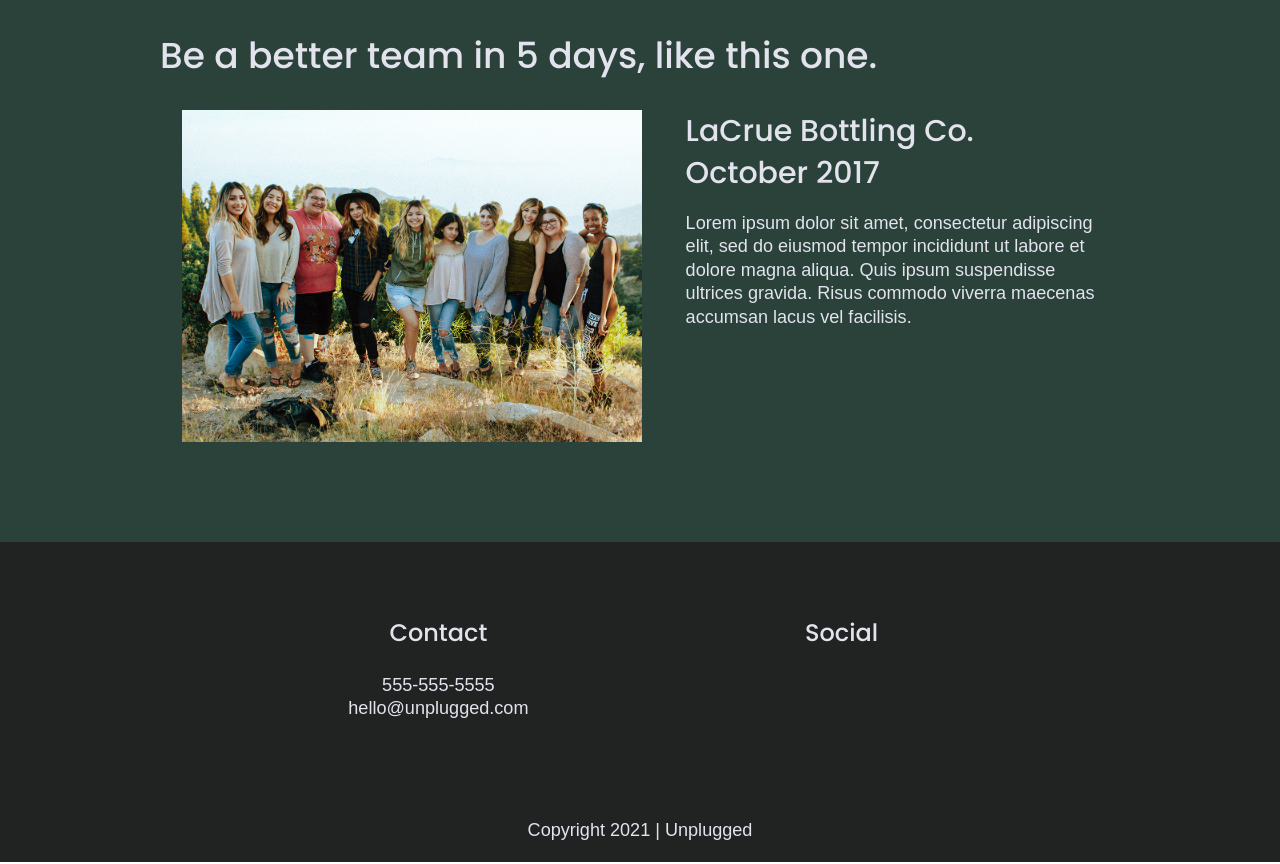
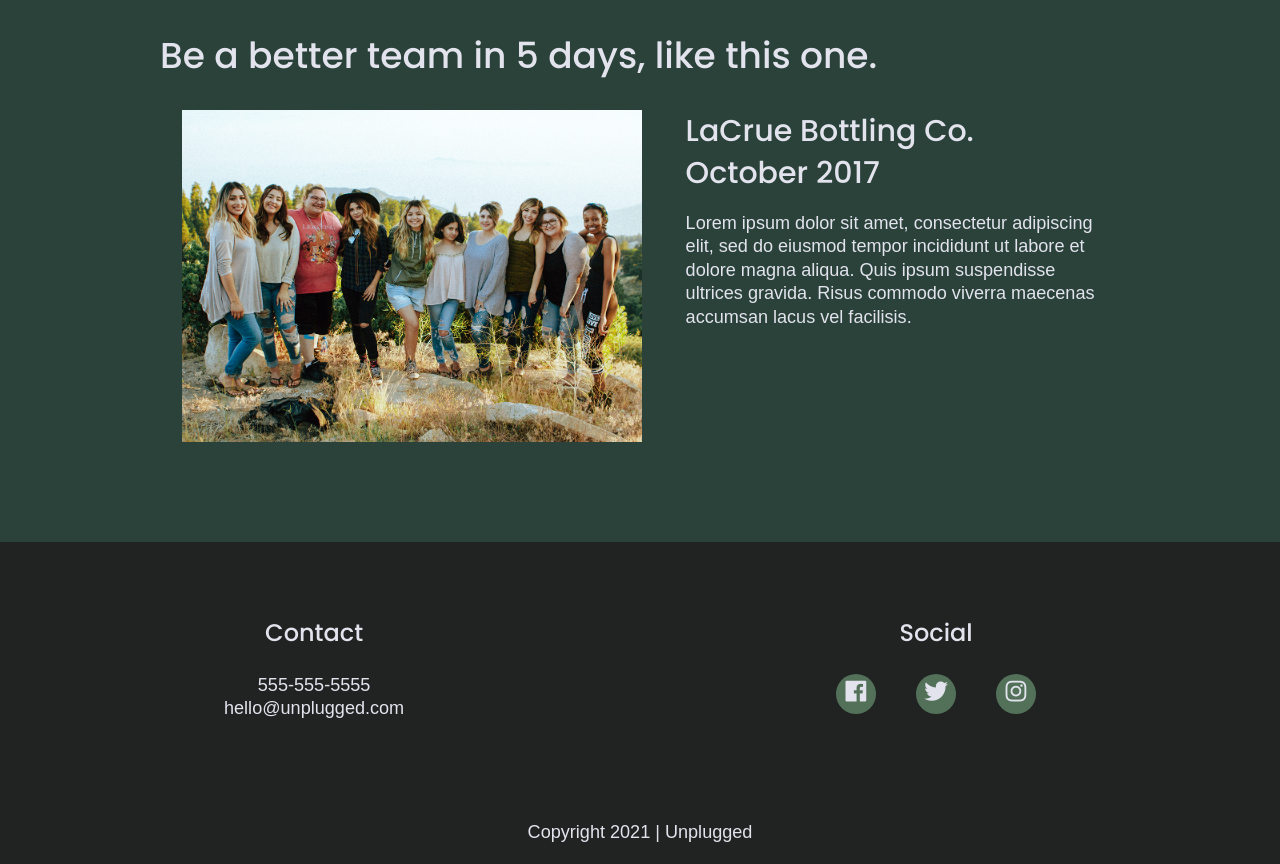
Before and after one commit to amyspencerproject/unplugged, a website: page index.html in a window 1280 px wide. Shown: the part 2358-3222 px from the top of the page. Drawn offline with Linux system fonts and the light colour scheme.

Commit message:
Added social icons and styled them for all screen views

```diff
--- a/css/main.css
+++ b/css/main.css
@@ -237,15 +237,13 @@ header nav ul {
 /***** Footer Styles *****/
 
 footer {
+  text-align: center;
   flex-direction: column;
 }
 
 footer .content-wrapper {
-  display: flex;
-  justify-content: center;
-  align-items: center;
-  flex-flow: column nowrap;
-  width: 63%;
+  width: 55%;
+  margin: 50px;
 }
 
 footer p {
@@ -261,31 +259,33 @@ footer p {
 }
 
 footer .contact {
-  display: flex;
-  justify-content: center;
-  align-items: center;
-  flex-flow: column nowrap;
-  width: 100%;
-  margin-bottom: 3em;
+  margin-bottom: 50px;
 }
 
 footer .contact address {
   text-align: center;
 }
 
-footer .social {
+
+footer .social-icons {
+ display: flex;
+ justify-content: space-between;
+ align-content: center;
+}
+
+footer .social-icons p {
+  background-color: #527158;
+  border-radius: 50%;
+  width: 40px;
+  height: 40px;
   display: flex;
   justify-content: center;
   align-items: center;
-  flex-flow: column nowrap;
-  width: 100%;
+  margin: 0 20px;
 }
 
-footer .social-icons {
- display: flex;
- justify-content: space-around;
- align-content: center;
- width: 50%;
+footer .social-icons p i {
+  font-size: 1.3125em;
 }
 
 footer .copyright {
@@ -655,31 +655,37 @@ input[type=button] {
 
   /* footer */
 
-  .footer-content {
+
+
+  footer .content-wrapper {
+    width: 65%;
+    margin: 50px 0;
+  }
+
+  footer .footer-content {
     display: flex;
     justify-content: space-between;
-    align-items: baseline;
-    flex-flow: row nowrap;
-    width: 100%;
-    margin-bottom: 0em;
+    align-items: flex-start;
+    flex-direction: row;
   }
 
   .footer-content h3 {
     font-size: 1.5em;
   }
 
-  footer .contact,
-  footer .social {
-    display: flex;
-    flex-basis: 50%;
+
+  footer .social-icons {
+    justify-content: space-between;
   }
+
+
 
   /* ========================= Home Page ========================= */
   /* hero-area */
 
   .hero-area {
-    background: url('../img/hero.jpg') no-repeat;
-    background-position: center;
+  background: url('../img/hero.jpg') no-repeat;
+  background-position: center;
   background-size: cover;
   background-color: #333;
   display: flex;
--- a/index.html
+++ b/index.html
@@ -186,9 +186,9 @@
         <div class="social">
           <h3>Social</h3>
           <div class="social-icons">
-            <p><a href="https://www.facebook.com/" target="_blank"><i class=""></i></a></p>
-            <p><a href="https://twitter.com/?lang=en" target="_blank"><i class=""></i></a></p>
-            <p><a href="https://www.instagram.com/explore/tags/homepage/?hl=en" target="_blank"><i class=""></i></a></p>
+            <p><a href="https://www.facebook.com/" target="_blank"><i class=" fab fa-facebook"></i></a></p>
+            <p><a href="https://twitter.com/?lang=en" target="_blank"><i class="fab fa-twitter"></i></a></p>
+            <p><a href="https://www.instagram.com/explore/tags/homepage/?hl=en" target="_blank"><i class="fab fa-instagram"></i></a></p>
           </div>
         </div>
       </div> <!--End of footer content-->
```
